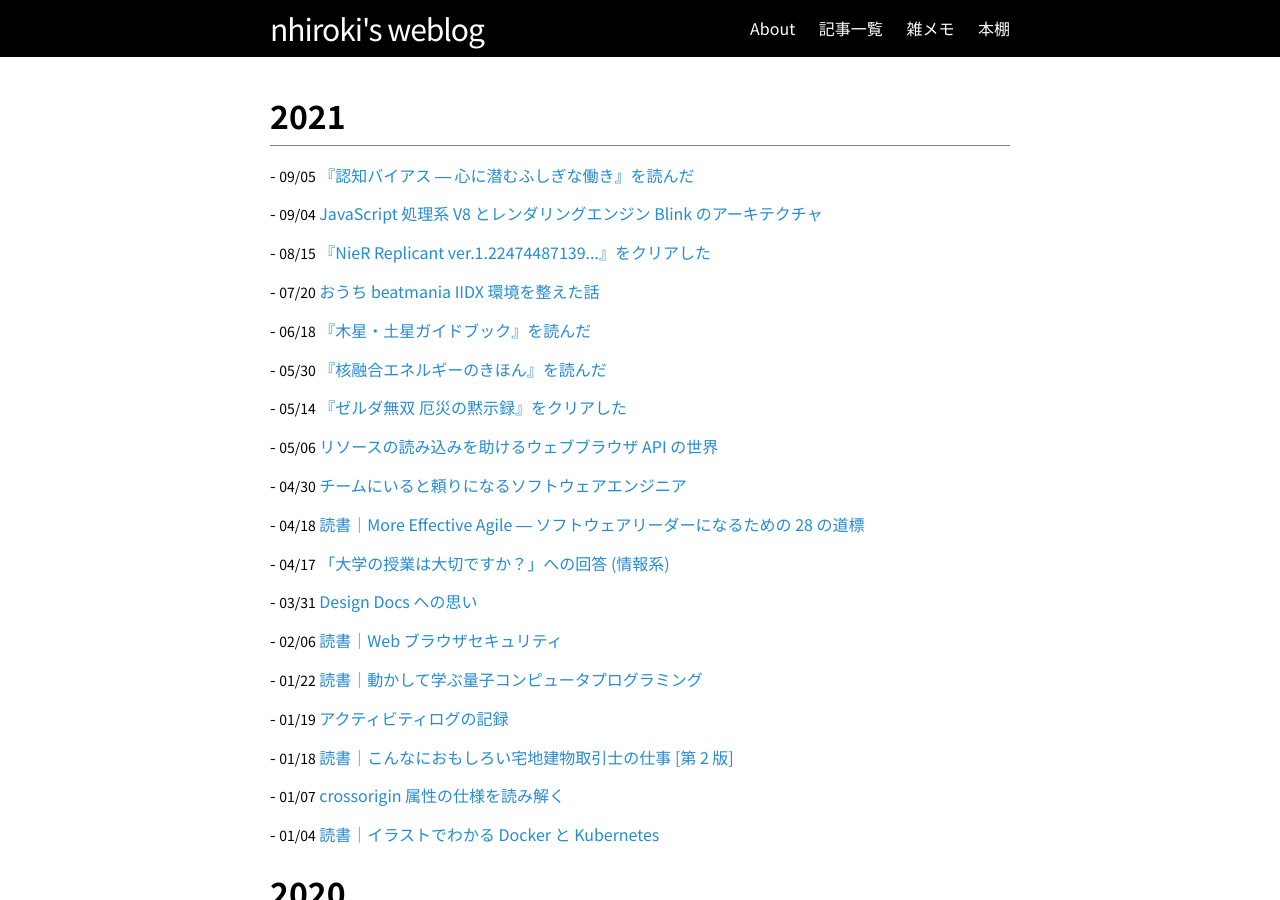
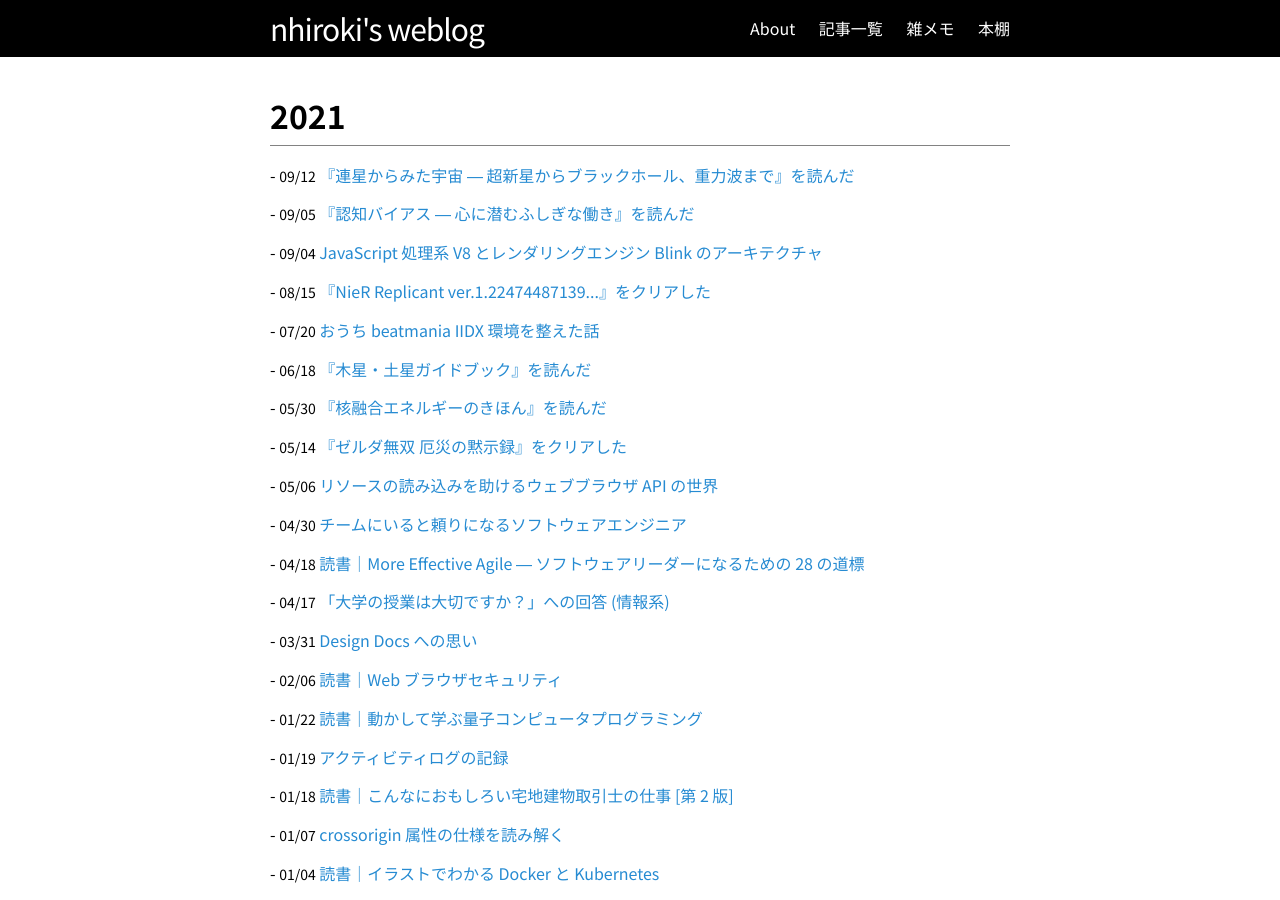
Before and after one commit to nhiroki/nhiroki.github.io, a Jekyll site: the page built from index.html, in a window 1280 px wide and 900 px high. Built offline with Jekyll 4.4.1, drawn with Linux system fonts in a browser that asks for light colours; some of the changed lines change nothing that is shown.

Commit message:
Publish a new article

```diff
--- /dev/null
+++ b/_posts/2021-09-12-book-binary-star.md
@@ -0,0 +1,76 @@
+---
+layout: post
+title: "『連星からみた宇宙 ― 超新星からブラックホール、重力波まで』を読んだ"
+date: 2021-09-12 00:00:00 +09:00
+tags: book
+image: /images/book-binary-star.webp
+---
+
+『連星からみた宇宙 ― 超新星からブラックホール、重力波まで』の読書メモです。
+
+![表紙](/images/book-binary-star.webp)
+
+# 読んだきっかけ・感想
+
+- 確か日経サイエンスのブックガイドで紹介されていて本書の存在を知ったのだけど、近所の本屋のブルーバックスコーナーでも平積みされていてずっと読みたいと思ってました。
+- 宇宙の成り立ちを調べる上で連星が果たした役割や、その多様で興味深い姿が分かりやすく詳しく紹介されていて面白かったです。
+- 以前読んだ『[極・宇宙を解く ― 現代天文学演習](/2020/11/24/book-kyoku-uchu-wo-toku)』の良い復習になりました。
+
+# 読書メモ
+
+## 第１章　あれも連星、これも連星
+
+- 色々な連星系の軌道パターンが紹介されていて面白かった。連星は 2 つの恒星が回る二重連星が基本ユニットで、その二重連星から少し離れた位置で別の二重連星や単独星が回り、さらにそれから少し離れた位置を二重連星や単独星が回り・・・、という階層構造になっているらしく、重力の関係で 3 つ以上の星が近くを回るような連星系軌道は不安定で維持できないらしい。そういう複雑なパターンも安定してあると思ってました。
+- 階層構造はモビール図で表すことができる。
+
+## 第２章　連星はどのようにしてできたのか
+
+- 星の形成過程、連星のできかた（原始惑星系円盤の分裂・分子雲コアの分裂・捕獲）、星団、連星の変化（逃亡星・サバイバル連星）など。
+
+## 第３章　なぜ連星だとわかるのか
+
+- 連星発見の歴史、実視連星・食連星・分光連星、食による連星の発見など。
+
+## 第４章　連星が教える「星のプロフィール」
+
+- 連星を使った星の質量計算の話。ケプラーの第三法則・分光連星による視線速度の計算・食連星の光度曲線による軌道傾斜角の計算などを駆使して質量計算に必要なパラメータ（公転速度や星間距離など）を集めて質量を計算する。質量光度関係、質量と星の寿命、など。
+
+## 第５章　「新しい星」は連星が生む幻か
+
+- 主系列星の進化（赤色巨星・白色矮星）、巨星と白色矮星がなす連星の質量移動による新星、連星の合体によると考えられる赤い新星、など。
+- 連星の合体によってより重い主系列星のように振る舞い始めることで、同じような歴史を持つはずの星団の中で特異なものとして観測されるというのはなるほどと思った。
+
+## 第６章　ブラックホールは連星が「発見」した
+
+- X 線源の発見、中性子星とブラックホールのできかた、中性子星と準巨星による連星、ブラックホールと超巨星による連星。
+- 質量の大きな天体ほど降着円盤における摩擦熱が大きくなり、X 線バーストが生じる。
+- 白色矮星と巨星の場合も含めて、連星の組み合わせごとの光り方をちゃんと整理したいと思いました。
+
+## 第７章　連星が暗示する「謎のエネルギー」
+
+- Ia 型超新星爆発、宇宙の誕生と宇宙膨張。
+- Ia 型超新星爆発の原因だけど、降着説と衝突説の二つがあるのか。降着説で結論が出ていると思ってた。衝突説だとチャンドラセカール質量に制限された超新星爆発にならないから宇宙の距離梯子として使えなさそうだけど、両者の区別はできるのかな？
+
+## 第８章　連星が解いた「天才科学者最後の宿題」
+
+- 中性子連星の公転周期の変動による重力波の間接的な検出、中性子星・ブラックホール連星の衝突による重力波の直接検出、重力波の検出器、ガンマ線バースト、キロノバ、など。
+
+## 第９章　連星のユニークな素顔
+
+- 過剰接触連星、共通外層天体、近接連星における激しい活動（巨大なプロミネンスやスーパーフレア）など。
+- 低温度星では荷電粒子の対流によって磁場が生じるが、それによって逆に対流が抑制されてエネルギー伝播を阻害しさらに低温の部分ができる。これが黒点として観測される。低温度星の連星は単独星のときよりも自転速度が速くなるため、荷電粒子の対流が速くなって磁場が強くなり、前述の激しい活動を引き起こす。
+
+## 第１０章　連星も惑星を持つのか
+
+- 連星をまわる惑星（P タイプと S タイプ）、原始惑星系円盤と惑星の進化、自由浮遊惑星、ハビタブル惑星、など。
+- 系外惑星が見つかるのって母星があるからこそな気がする（例えばトランジット法）けど、自由浮遊惑星はどうやって見つけたんだろう？
+- トラピスト１のような低温度星を周る惑星の場合、その分母星に近づけば地球のような環境に近づくと思ってたけど、前章にあるように低温度星は磁場の活動が強くなるので話はそんなに単純じゃないらしい。なるほど。
+
+## 第１１章　連星は元素の合成工場だった
+
+- 元素合成プロセスの話。
+- ソーン・ジトコフ天体というものが提唱されていることを知らなかった。赤色（超）巨星の中に中性子星があるものらしい。ブラックホールが中にあるものは quasi-star と呼ばれる。
+
+## 第１２章　もしも連星がなかったら
+
+- もしも連星がなかった場合に人類史や宇宙観測に起こったかもしれないことについて。
--- a/books.md
+++ b/books.md
@@ -1,7 +1,7 @@
 ---
 layout: page
 title: 本棚
-date: 2021/09/05
+date: 2021/09/12
 permalink: /books/
 ---
 
@@ -282,6 +282,7 @@ permalink: /books/
 - ([途中](https://twitter.com/nhiroki_/status/1159146915491012609)) トコトンやさしいモータの本
 - ([途中](https://twitter.com/nhiroki_/status/1213117156205850631)) 弱点克服 大学生の線形代数 改訂版
 
+- ([2021](/2021/09/12/book-binary-star)) 連星からみた宇宙 ― 超新星からブラックホール、重力波まで
 - ([2021](/2021/06/18/book-jupiter-saturn-guidebook)) 木星・土星ガイドブック
 - ([2021](https://twitter.com/nhiroki_/status/1387633230992400386)) 数学に魅せられて、科学を見失う ― 物理学と「美しさ」の罠
 - ([2021](/2021/05/30/book-basics-of-fusion-energy)) 核融合エネルギーのきほん
```
Also changed, not shown: images/book-binary-star.webp (added).
